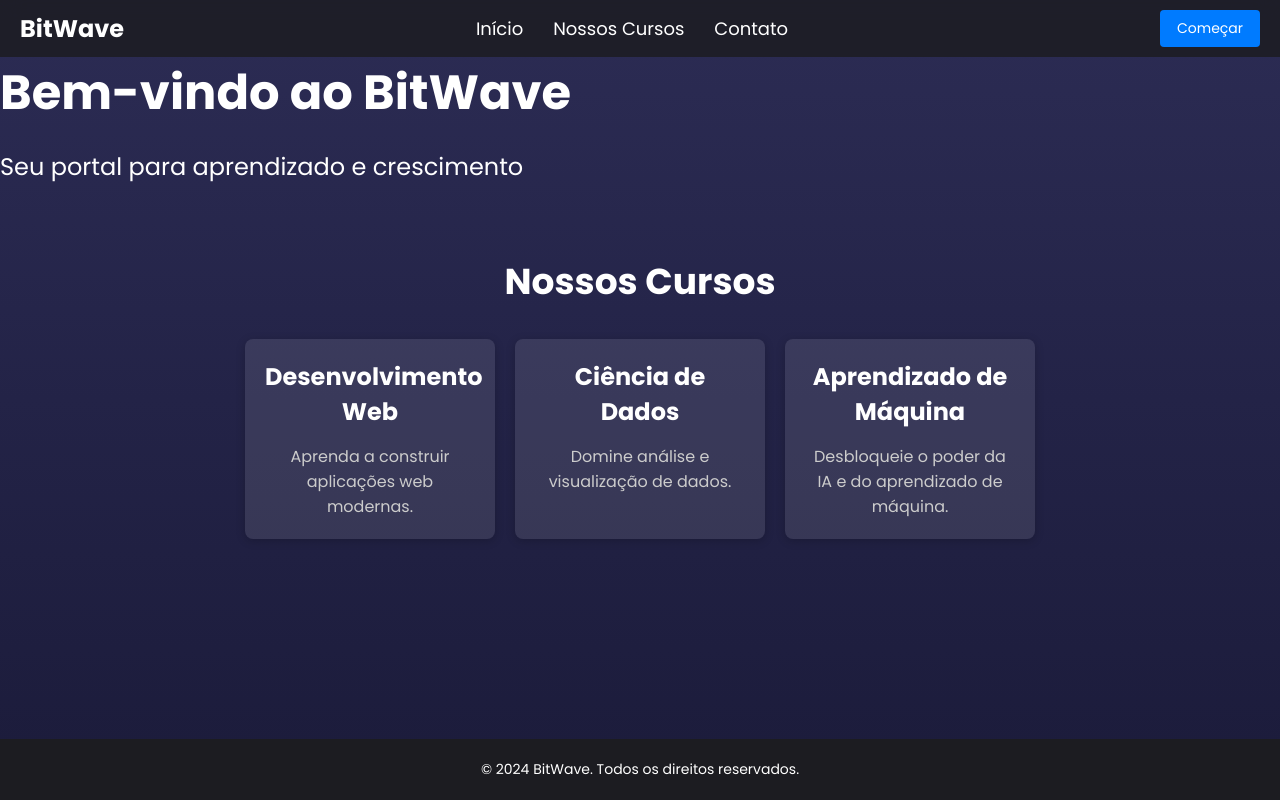
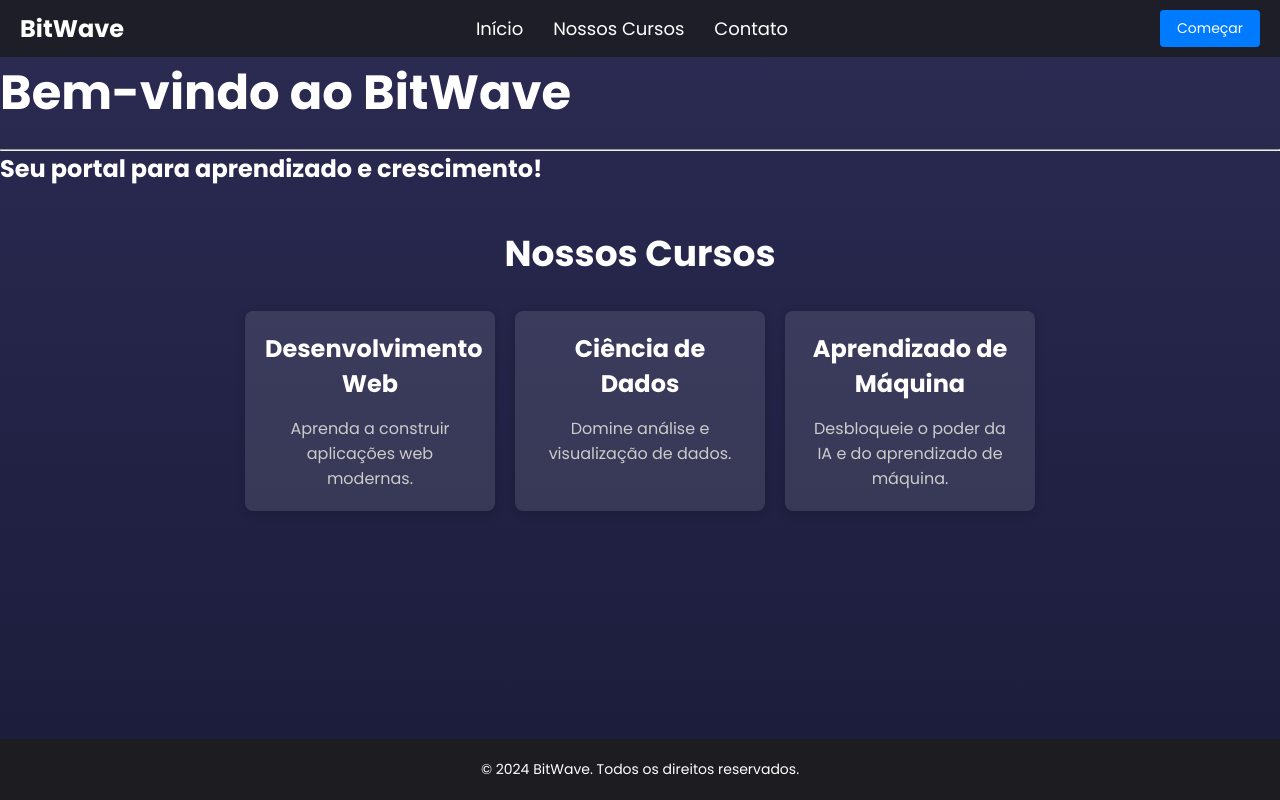
Before and after one commit to pedroportales/BitWave, a React (Vite) app: page / in a window 1280 px wide. Built offline with nearby package versions, Linux system fonts and the light colour scheme.

Commit message:
Update home.jsx

```diff
--- a/src/pages/home/home.jsx
+++ b/src/pages/home/home.jsx
@@ -1,5 +1,4 @@
 import React from 'react';
-import { Link } from 'react-router-dom';
 import './styles.css';
 
 function Home() {
@@ -16,9 +15,13 @@ function Home() {
                 </nav>
                 <button className="get-started-btn">Começar</button>
             </header>
-            <section className="hero-section">
+            <main id="content">
+                <section id="home" className="hero-section">
+                    <div className="intro">
                         <h1>Bem-vindo ao BitWave</h1>
-                <p>Seu portal para aprendizado e crescimento</p>
+                        <hr />
+                        <h2>Seu portal para aprendizado e crescimento!</h2>
+                    </div>
                 </section>
                 <section className="courses-section" id="courses">
                     <h2>Nossos Cursos</h2>
@@ -37,6 +40,7 @@ function Home() {
                         </div>
                     </div>
                 </section>
+            </main>
             <footer className="footer" id="contact">
                 <p>&copy; 2024 BitWave. Todos os direitos reservados.</p>
             </footer>
```
Lines whose indentation alone changed are shown as unchanged.
